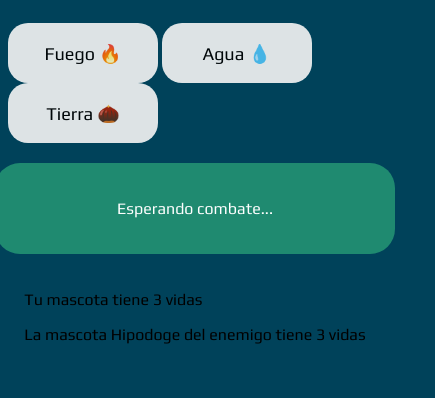
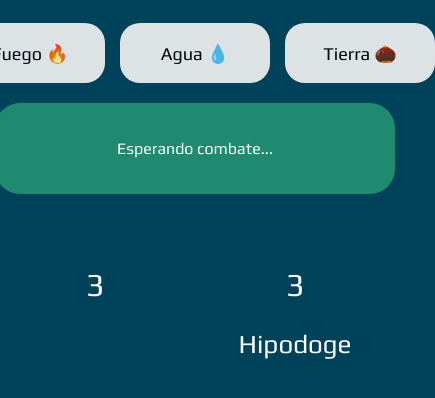
Before and after one commit to fernunex/game-mokepon, a plain HTML site: page mokepon.html in a window 390 px wide. Both pictures are taken after a click on the button "Seleccionar". Shown: the part 188-586 px from the top of the page, 435 px wide, since content can reach past the window. Drawn offline with Linux system fonts and the light colour scheme.

Commit message:
Class 41/42 Grid and responsive design

```diff
--- a/mokepon.html
+++ b/mokepon.html
@@ -69,7 +69,7 @@
         <h1 class="titulo">Mokepon 🔥💧🌰</h1>
         <h2 class="subtitulo">Elige tu ataque:</h2>
 
-        <div>
+        <div class="botones-de-ataque">
             <button id="boton-fuego" class="boton-de-ataque">Fuego 🔥</button>
             <button id="boton-agua" class="boton-de-ataque">Agua 💧</button>
             <button id="boton-tierra" class="boton-de-ataque">Tierra 🌰</button>
@@ -84,11 +84,19 @@
         </div>
 
 
-        <div>
-            <div id="ataques-del-jugador"></div>
-            <div id="ataques-del-enemigo"></div>
-            <p>Tu mascota <span id="mascota-jugador"></span> tiene <span id="vidas-jugador">3</span> vidas</p>
-            <p>La mascota <span id="mascota-enemigo"></span> del enemigo tiene <span id="vidas-enemigo">3</span> vidas</p>
+        <div class="ataques">
+            <div class="ataques-jugador">
+                <p id="vidas-jugador">3</p>
+                <p id="mascota-jugador"></p>
+                <div id="ataques-del-jugador"></div>
+            </div>
+
+            <div class="ataques-enemigo">
+                <p id="vidas-enemigo">3</p>
+                <p id="mascota-enemigo"></p>
+                <div id="ataques-del-enemigo"></div>
+            </div>
+
         </div>
 
     </section>
--- a/styles.css
+++ b/styles.css
@@ -91,6 +91,11 @@ input {
     align-items: center;
 }
 
+.botones-de-ataque {
+    display: flex;
+    gap: 15px;
+}
+
 .boton-de-ataque {
     background-color: whitesmoke;
     padding: 10px;
@@ -135,6 +140,39 @@ input {
     font-size: 18px;
 }
 
+.ataques {
+    display: grid;
+    grid-template-columns: 100px 100px;
+    margin: 20px;
+    gap: 100px;
+}
+
+#vidas-jugador, #vidas-enemigo {
+    font-size: 32px;
+    margin-bottom: 0;
+    color: white;
+
+}
+
+#mascota-jugador, #mascota-enemigo {
+    font-size: 26px;
+}
+
+.ataques-jugador, .ataques-enemigo {
+    display: flex;
+    flex-direction: column;
+    align-items: center;
+    color: white;
+    font-size: 18px;
+}
+
+
+@media (max-width: 360px) {
+    .labels-mokepons div, .botones-de-ataque{
+        flex-direction: column;
+    }
+}
+
 /* Colors
 00425A
 1F8A70
```
